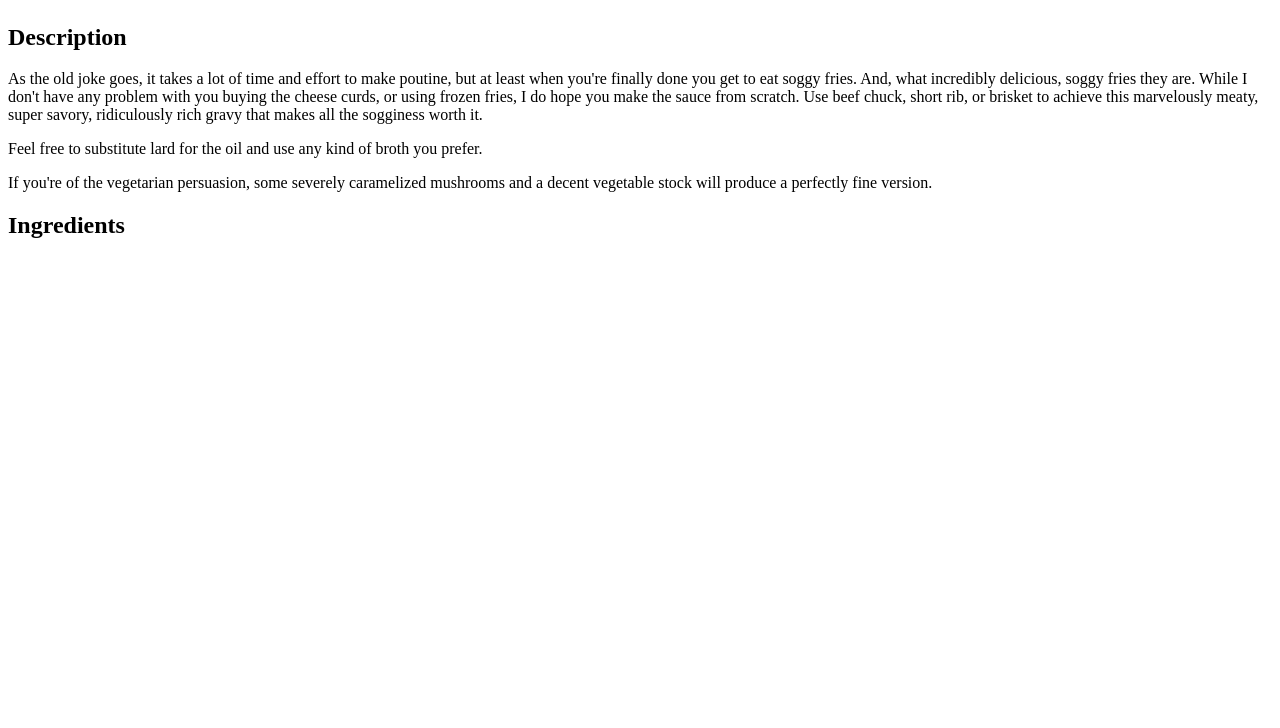
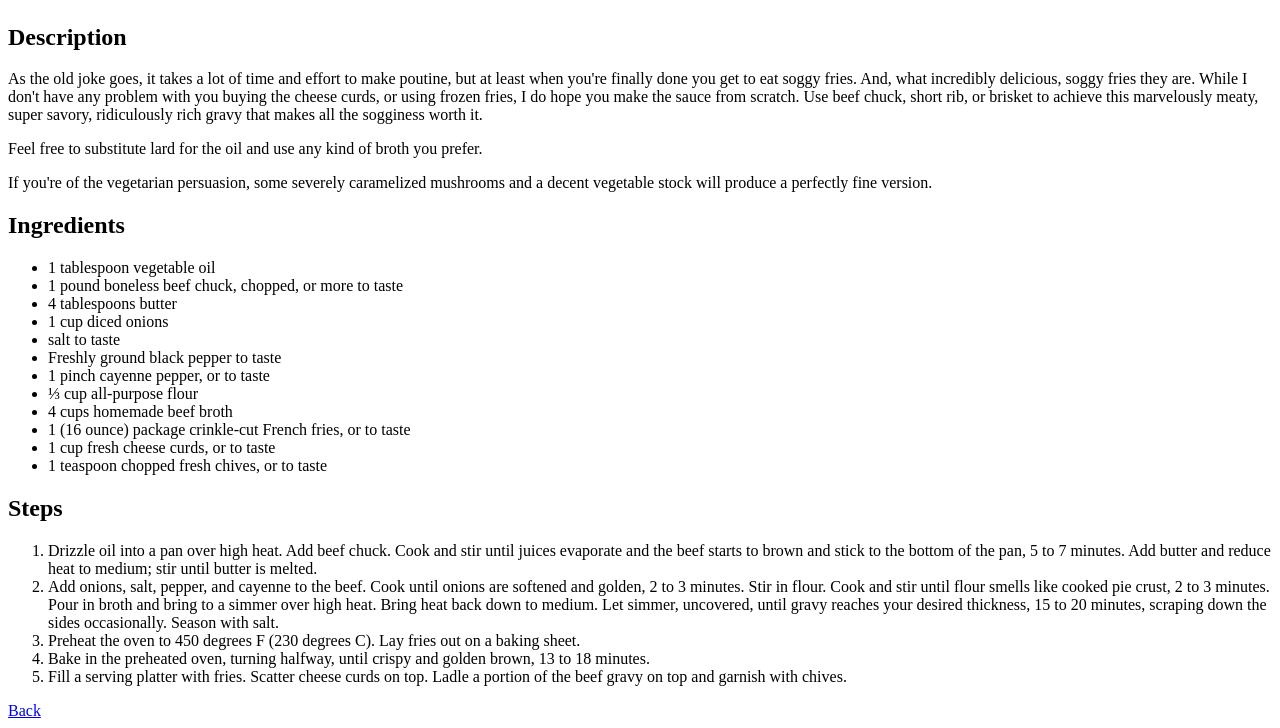
Before and after one commit to ValentinVinel/The-Odin-Project-Recipes, a plain HTML site: page recipes/poutine.html in a window 1280 px wide. Shown: the part 649-1377 px from the top of the page. Before the commit the page ends 908 px from the top, so only its background shows below. Drawn offline with Linux system fonts and the light colour scheme.

Commit message:
Edit poutine.html

```diff
--- a/recipes/poutine.html
+++ b/recipes/poutine.html
@@ -16,5 +16,30 @@
     <p>If you're of the vegetarian persuasion, some severely caramelized mushrooms and a decent vegetable stock will produce a perfectly fine version.</p>
 
     <h2>Ingredients</h2>
+    <ul>
+        <li>1 tablespoon vegetable oil</li>
+        <li>1 pound boneless beef chuck, chopped, or more to taste</li>
+        <li>4 tablespoons butter</li>
+        <li>1 cup diced onions</li>
+        <li>salt to taste</li>
+        <li>Freshly ground black pepper to taste</li>
+        <li>1 pinch cayenne pepper, or to taste</li>
+        <li>⅓ cup all-purpose flour</li>
+        <li>4 cups homemade beef broth</li>
+        <li>1 (16 ounce) package crinkle-cut French fries, or to taste</li>
+        <li>1 cup fresh cheese curds, or to taste</li>
+        <li>1 teaspoon chopped fresh chives, or to taste</li>
+    </ul>
+
+    <h2>Steps</h2>
+    <ol>
+        <li>Drizzle oil into a pan over high heat. Add beef chuck. Cook and stir until juices evaporate and the beef starts to brown and stick to the bottom of the pan, 5 to 7 minutes. Add butter and reduce heat to medium; stir until butter is melted.</li>
+        <li>Add onions, salt, pepper, and cayenne to the beef. Cook until onions are softened and golden, 2 to 3 minutes. Stir in flour. Cook and stir until flour smells like cooked pie crust, 2 to 3 minutes. Pour in broth and bring to a simmer over high heat. Bring heat back down to medium. Let simmer, uncovered, until gravy reaches your desired thickness, 15 to 20 minutes, scraping down the sides occasionally. Season with salt.</li>
+        <li>Preheat the oven to 450 degrees F (230 degrees C). Lay fries out on a baking sheet.</li>
+        <li>Bake in the preheated oven, turning halfway, until crispy and golden brown, 13 to 18 minutes.</li>
+        <li>Fill a serving platter with fries. Scatter cheese curds on top. Ladle a portion of the beef gravy on top and garnish with chives.</li>
+    </ol>
+
+    <a href="../index.html">Back</a>
 </body>
 </html>
```
